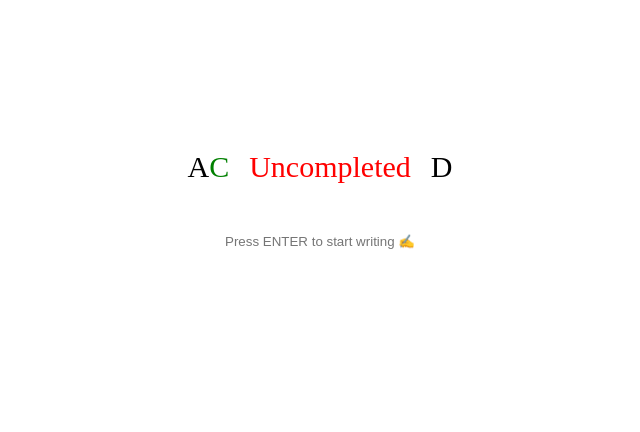
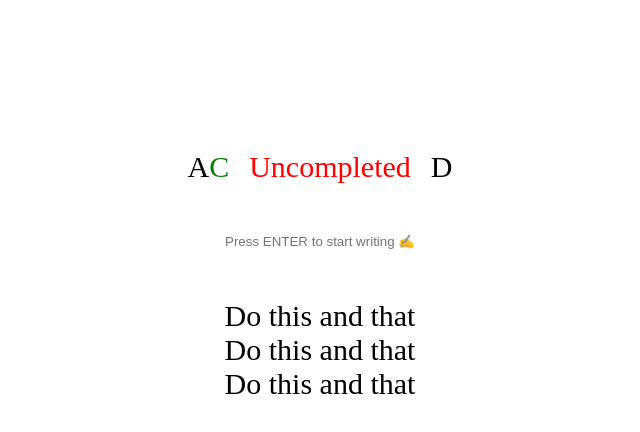
Before and after one commit to jolle11/MouseFree-To-Do-List, a plain HTML site: page index.html in a window 1280 px wide. Shown: the whole page, without its empty margins (320-960 px from the left). Drawn offline with Linux system fonts and the light colour scheme.

Commit message:
Added todos to check if functions worked

```diff
--- a/index.html
+++ b/index.html
@@ -25,7 +25,18 @@
                 <input type="text" name="todo-input" id="todo-input" placeholder="Press ENTER to start writing ✍️" />
             </div>
             <!-- Where the todos are going to be when written. -->
-            <div class="todos flex"></div>
+            <div class="todos flex">
+                <!-- Structure when the todo is created -->
+                <div class="completed">
+                    <p class="todo-text">Do this and that</p>
+                </div>
+                <div class="uncompleted">
+                    <p class="todo-text">Do this and that</p>
+                </div>
+                <div class="deleted">
+                    <p class="todo-text">Do this and that</p>
+                </div>
+            </div>
         </main>
         <script src="script.js"></script>
     </body>
```
